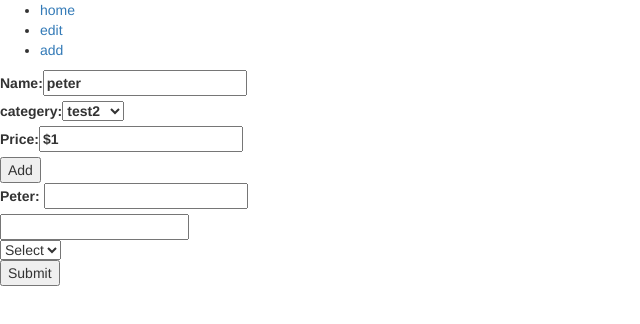
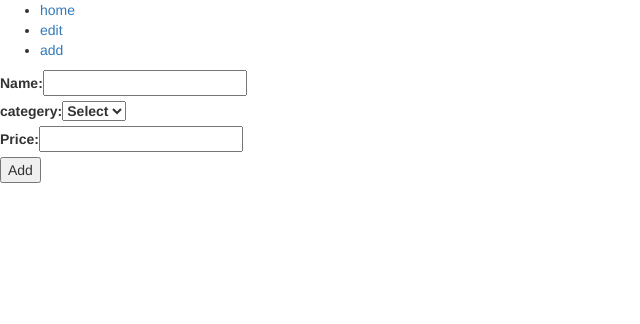
Before and after one commit to Peter-Dai/FirstApp, a React (Create React App) app: page /add in a window 1280 px wide. Shown: the top 324 px of the page, without its empty margins (0-640 px from the left). Built offline with nearby package versions, Linux system fonts and the light colour scheme.

Commit message:
updated the demo field name

```diff
--- a/src/components/AddGoods/AddGoods.js
+++ b/src/components/AddGoods/AddGoods.js
@@ -26,44 +26,44 @@ class AddGoods extends Component {
 
         // Config validation
         this.validationConfig = {
-            peter: {
+            name: {
                 rules: [
                     {
                         name: Utils.validationType.required,
-                        msg: "this is required"
+                        msg: "name is required"
                     },
                     {
                         name: Utils.validationType.maxLength,
                         rule: 3,
-                        msg: "this is shit"
+                        msg: "name should be less than 3 digits"
                     }
                 ],
                 trigger: "blur"
             },
-            bonnie: {
+            price: {
                 rules: [
                     {
                         name: Utils.validationType.required,
-                        msg: "this is bonnie required"
+                        msg: "price is required"
                     },
                     {
                         name: Utils.validationType.maxLength,
                         rule: 3,
-                        msg: "this is bonnie shit"
+                        msg: "price should be less than 3 digits"
                     }
                 ],
                 trigger: "blur"
             },
-            tian: {
+            category: {
                 rules: [
                     {
                         name: Utils.validationType.required,
-                        msg: "this is tian required"
+                        msg: "category is required"
                     },
                     {
                         name: Utils.validationType.maxLength,
                         rule: 3,
-                        msg: "this is tian shit"
+                        msg: "category maxlength should less than 3 digits"
                     }
                 ],
                 trigger: "blur"
@@ -120,29 +120,23 @@ class AddGoods extends Component {
 
     render() {
         return (
+            <ReactForm formConfig={this.validationConfig} onSubmit={() => this.emitAdd.call(this)}>
             <div>
                 <div>
-                    <label>Name:<input type="text" value={this.state.name} onChange={(e) => this.handleChange.call(this, e, "name")} /></label>
+                    <label>Name:<ReactText name="name" ></ReactText></label>
                 </div>
                 <div>
                     <label>categery:
-                        <select value={this.state.category} onChange={(e) => this.handleChange.call(this, e, "category")}>
-                            <option value=""> selcet</option>
-                            <option value="test1"> test1</option>
-                            <option value="test2"> test2</option>
-                            <option value="test3"> test3</option>
-                            <option value="test4"> test4</option>
-                            <option value="test5"> test5</option>
-                            <option value="test6"> test6</option>
-                        </select>
+                        <ReactSelect name="category" selectConfig={this.state.selectConfig} ></ReactSelect>
                     </label>
                 </div>
                 <div>
-                    <label>Price:<input type="text" value={this.state.price} onChange={(e) => this.handleChange.call(this, e, "price")} /></label>
+                    <label>Price:<ReactText name="price" ></ReactText>
+                        </label>
                 </div>
-                <button onClick={() => this.emitAdd.call(this)}>Add</button>
-                <ReactForm formConfig={this.validationConfig}>
-                    <div><label>Peter: <ReactText name="peter" ></ReactText></label></div>
+                {/* <button onClick={() => this.emitAdd.call(this)}>Add</button> */}
+
+                    {/* <div><label>Peter: <ReactText name="peter" ></ReactText></label></div>
                     <ReactText name="bonnie"></ReactText>
                     <div>
                         <div>
@@ -150,7 +144,7 @@ class AddGoods extends Component {
                                 <ReactSelect name="tian" selectConfig={this.state.selectConfig} ></ReactSelect>
                             </div>
                         </div>
-                    </div>
+                    </div> */}
 
                     {/* <ReactGroup name="groupIman">
                         <div>this is group</div>
@@ -167,10 +161,10 @@ class AddGoods extends Component {
 
 
 
-                    <button type="submit" >Submit</button>
-                </ReactForm>
+                    <button type="submit" >Add</button>
+
             </div>
-
+            </ReactForm>
         );
     }
 }
--- a/src/components/ReactValidation/htmlField/ReactForm.js
+++ b/src/components/ReactValidation/htmlField/ReactForm.js
@@ -74,7 +74,14 @@ class ReactForm extends Component {
             })
         }
         else {
-            alert("could be submitted")
+            if(!!this.props.onSubmit){
+                this.props.onSubmit();
+            }
+            else
+            {
+                alert("there is no method for onsubmit  ")
+
+            }
         }
     }
 
```
